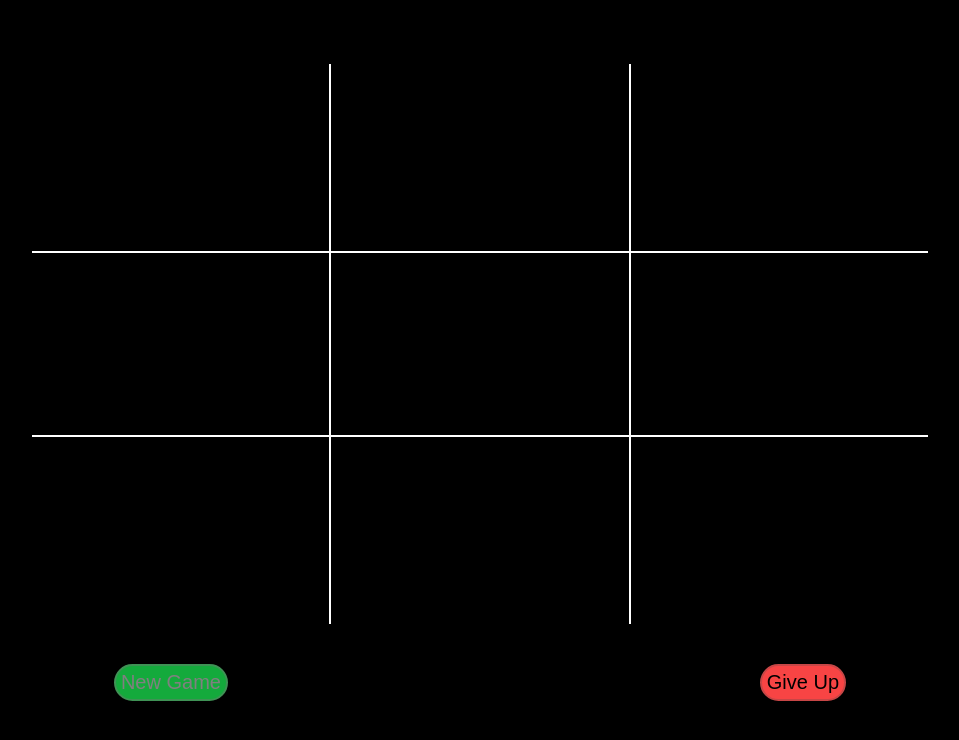
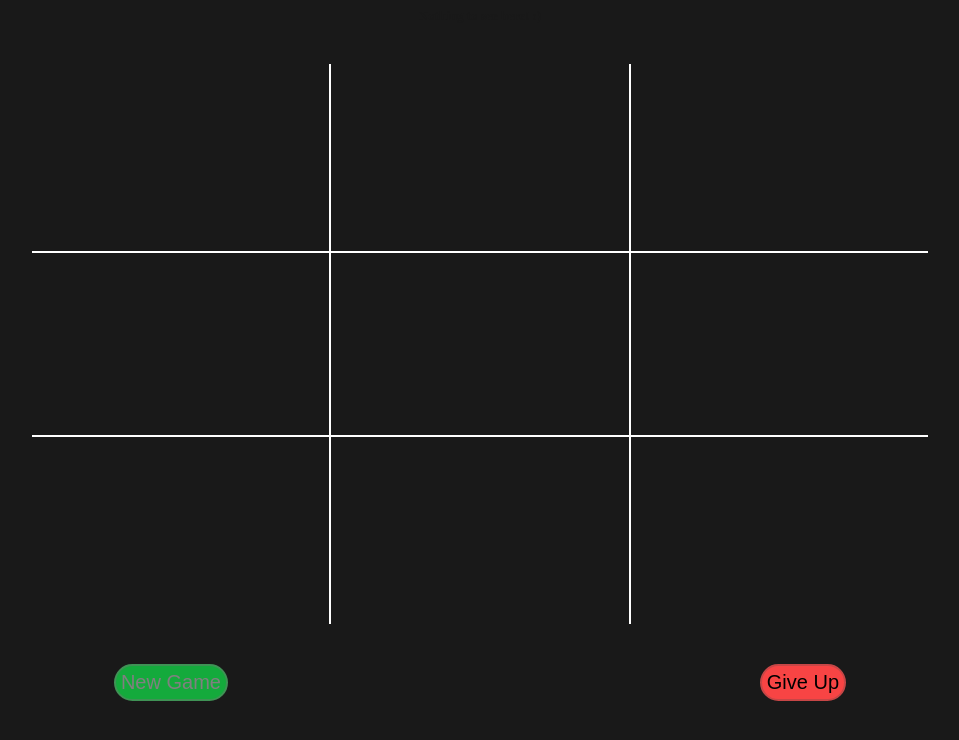
Before and after one commit to bwilkins96/Tic-Tac-Toe-Site-Challenge, a plain HTML site: page index.html in a window 1280 px wide. Shown: the whole page, without its empty margins (160-1119 px from the left). Drawn offline with Linux system fonts and the light colour scheme.

Commit message:
changes to lower background intensity

```diff
--- a/main.css
+++ b/main.css
@@ -1,6 +1,6 @@
 /* Your code here */
 body {
-    background-color: black;
+    background-color: rgb(25, 25, 25);
 }
 
 h1 {
@@ -77,7 +77,7 @@ h1 {
 }
 
 .hide {
-    color: black;
+    color: rgb(25, 25, 25);
     font-size: small;
 }
 
```
Also changed, not shown: oImg.PNG, xImg.PNG.
